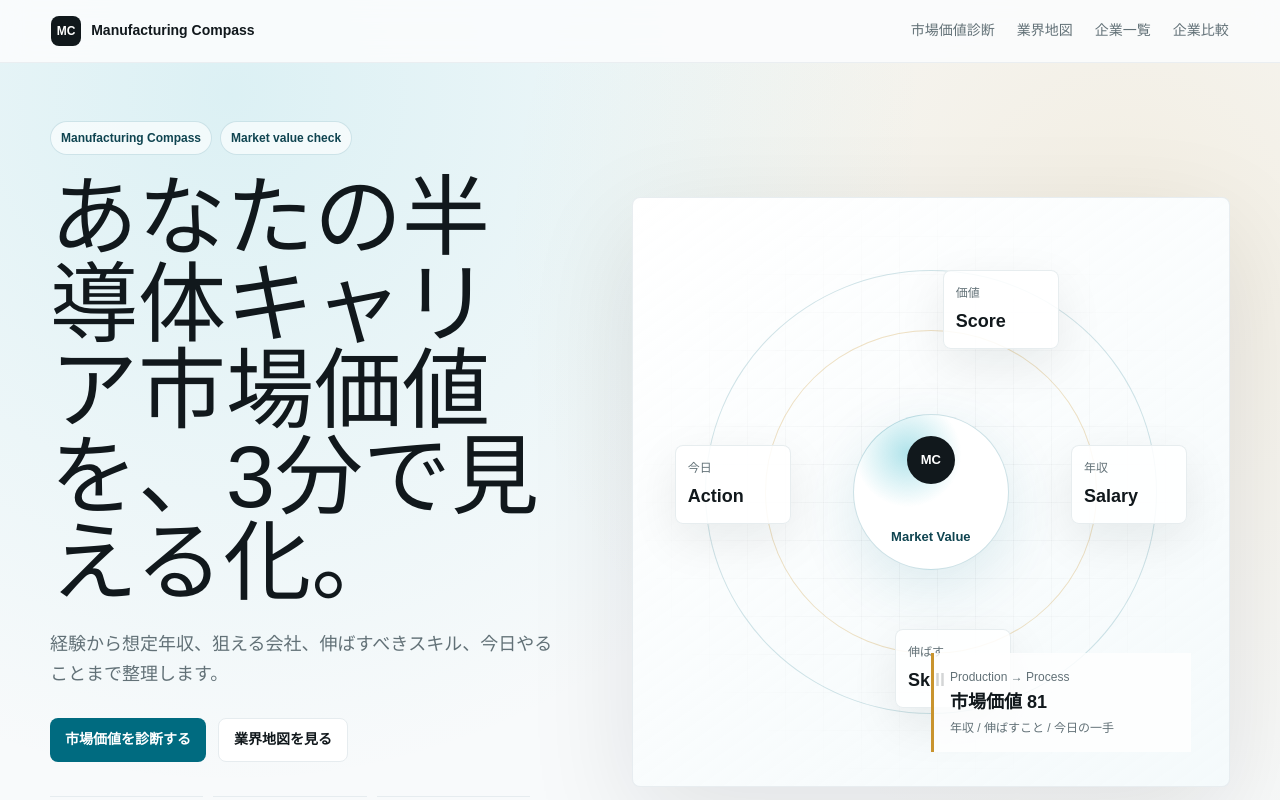
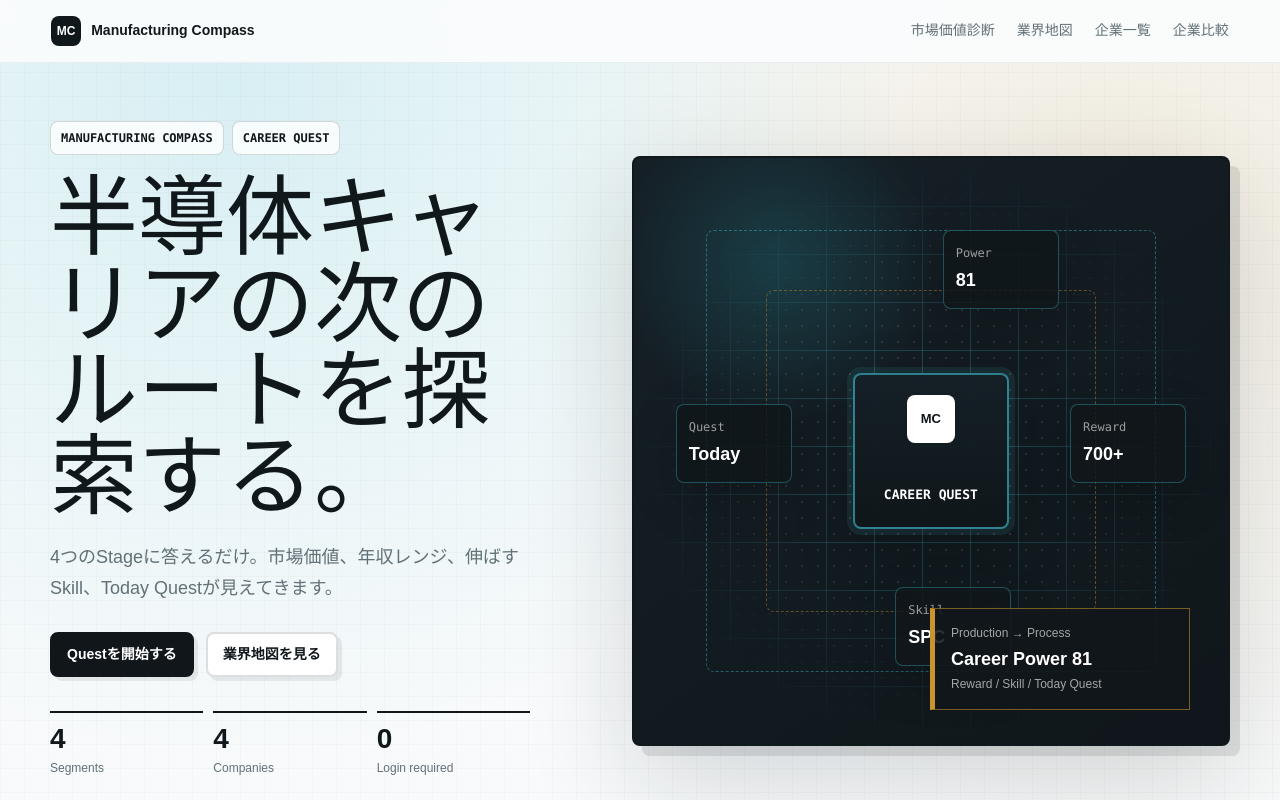
Before and after one commit to ryo0905-eng/manufacturing-compass, a Next.js app: page / in a window 1280 px wide. Shown: the top 800 px of the page. Built offline with nearby package versions, Linux system fonts and the light colour scheme.

Commit message:
Add quiet RPG career quest theme

```diff
--- a/src/app/globals.css
+++ b/src/app/globals.css
@@ -12,6 +12,10 @@
   --accent: #347e68;
   --signal: #30b6c9;
   --gold: #c9942e;
+  --quest-bg: #10161a;
+  --quest-panel: #152027;
+  --quest-line: rgba(76, 232, 255, 0.26);
+  --quest-green: #6ee7a8;
   --shadow: 0 20px 70px rgba(17, 24, 28, 0.06);
 }
 
@@ -26,9 +30,12 @@ html {
 body {
   margin: 0;
   background:
-    radial-gradient(circle at 18% 4%, rgba(48, 182, 201, 0.14), transparent 28%),
-    radial-gradient(circle at 88% 10%, rgba(201, 148, 46, 0.12), transparent 26%),
+    linear-gradient(rgba(17, 24, 28, 0.025) 1px, transparent 1px),
+    linear-gradient(90deg, rgba(17, 24, 28, 0.025) 1px, transparent 1px),
+    radial-gradient(circle at 18% 4%, rgba(48, 182, 201, 0.16), transparent 28%),
+    radial-gradient(circle at 88% 10%, rgba(201, 148, 46, 0.13), transparent 26%),
     var(--background);
+  background-size: 24px 24px, 24px 24px, auto, auto, auto;
   color: var(--text);
   font-family: Arial, "Hiragino Sans", "Yu Gothic", "Meiryo", sans-serif;
   line-height: 1.7;
@@ -127,16 +134,18 @@ select {
   flex-wrap: wrap;
   gap: 8px;
   margin-bottom: 20px;
-  color: var(--primary-dark);
+  color: var(--quest-bg);
   font-size: 12px;
   font-weight: 700;
 }
 
 .hero-kicker span {
-  border: 1px solid rgba(0, 107, 128, 0.16);
-  border-radius: 999px;
-  background: rgba(255, 255, 255, 0.62);
+  border: 1px solid rgba(17, 24, 28, 0.16);
+  border-radius: 8px;
+  background: rgba(255, 255, 255, 0.78);
   padding: 6px 10px;
+  font-family: ui-monospace, SFMono-Regular, Menlo, Monaco, Consolas, monospace;
+  text-transform: uppercase;
 }
 
 .home-hero .hero-copy h1 {
@@ -163,7 +172,7 @@ select {
 }
 
 .hero-metrics div {
-  border-top: 1px solid var(--line);
+  border-top: 2px solid var(--quest-bg);
   padding-top: 12px;
 }
 
@@ -181,12 +190,13 @@ select {
 .compass-stage {
   position: relative;
   min-height: 590px;
-  border: 1px solid rgba(230, 236, 239, 0.9);
+  border: 2px solid rgba(17, 24, 28, 0.92);
   border-radius: 8px;
   background:
-    linear-gradient(145deg, rgba(255, 255, 255, 0.94), rgba(240, 248, 250, 0.7)),
-    #fff;
-  box-shadow: 0 34px 110px rgba(17, 24, 28, 0.1);
+    radial-gradient(circle at 24% 18%, rgba(48, 182, 201, 0.2), transparent 24%),
+    linear-gradient(145deg, rgba(21, 32, 39, 0.96), rgba(16, 22, 26, 0.98)),
+    var(--quest-bg);
+  box-shadow: 10px 10px 0 rgba(17, 24, 28, 0.1), 0 34px 110px rgba(17, 24, 28, 0.16);
   overflow: hidden;
 }
 
@@ -194,22 +204,23 @@ select {
   position: absolute;
   inset: 0;
   background:
-    linear-gradient(rgba(17, 24, 28, 0.04) 1px, transparent 1px),
-    linear-gradient(90deg, rgba(17, 24, 28, 0.04) 1px, transparent 1px);
-  background-size: 38px 38px;
+    radial-gradient(circle, rgba(255, 255, 255, 0.16) 1px, transparent 1px),
+    linear-gradient(var(--quest-line) 1px, transparent 1px),
+    linear-gradient(90deg, var(--quest-line) 1px, transparent 1px);
+  background-size: 16px 16px, 48px 48px, 48px 48px;
   mask-image: radial-gradient(circle at 50% 50%, #000 10%, transparent 72%);
 }
 
 .compass-orbit {
   position: absolute;
   inset: 72px;
-  border: 1px solid rgba(0, 107, 128, 0.18);
-  border-radius: 50%;
+  border: 1px dashed rgba(76, 232, 255, 0.34);
+  border-radius: 8px;
 }
 
 .orbit-two {
   inset: 132px;
-  border-color: rgba(201, 148, 46, 0.28);
+  border-color: rgba(201, 148, 46, 0.44);
 }
 
 .compass-core {
@@ -220,12 +231,11 @@ select {
   width: 156px;
   height: 156px;
   place-items: center;
-  border: 1px solid rgba(0, 107, 128, 0.2);
-  border-radius: 50%;
+  border: 2px solid rgba(76, 232, 255, 0.5);
+  border-radius: 8px;
   background:
-    radial-gradient(circle at 35% 25%, rgba(48, 182, 201, 0.38), transparent 35%),
-    #fff;
-  box-shadow: 0 18px 60px rgba(0, 107, 128, 0.12);
+    linear-gradient(180deg, rgba(21, 32, 39, 0.95), rgba(16, 22, 26, 0.96));
+  box-shadow: 0 0 0 6px rgba(76, 232, 255, 0.08), 0 18px 60px rgba(0, 0, 0, 0.24);
   transform: translate(-50%, -50%);
 }
 
@@ -234,16 +244,18 @@ select {
   width: 48px;
   height: 48px;
   place-items: center;
-  border-radius: 50%;
-  background: var(--text);
+  border-radius: 8px;
+  background: #fff;
+  color: var(--quest-bg);
+  font-size: 13px;
+  font-weight: 800;
+}
+
+.compass-core strong {
   color: #fff;
   font-size: 13px;
-  font-weight: 800;
-}
-
-.compass-core strong {
-  color: var(--primary-dark);
-  font-size: 13px;
+  font-family: ui-monospace, SFMono-Regular, Menlo, Monaco, Consolas, monospace;
+  text-transform: uppercase;
 }
 
 .compass-node {
@@ -251,16 +263,18 @@ select {
   display: grid;
   gap: 2px;
   min-width: 116px;
-  border: 1px solid rgba(230, 236, 239, 0.95);
-  border-radius: 8px;
-  background: rgba(255, 255, 255, 0.86);
+  border: 1px solid rgba(76, 232, 255, 0.28);
+  border-radius: 8px;
+  background: rgba(16, 22, 26, 0.82);
+  color: #fff;
   padding: 12px;
-  box-shadow: 0 16px 48px rgba(17, 24, 28, 0.08);
+  box-shadow: 0 16px 48px rgba(0, 0, 0, 0.18);
 }
 
 .compass-node span {
-  color: var(--muted);
+  color: rgba(255, 255, 255, 0.58);
   font-size: 12px;
+  font-family: ui-monospace, SFMono-Regular, Menlo, Monaco, Consolas, monospace;
 }
 
 .compass-node strong {
@@ -294,14 +308,16 @@ select {
   display: grid;
   gap: 4px;
   width: min(260px, calc(100% - 76px));
-  border-left: 3px solid var(--gold);
-  background: rgba(255, 255, 255, 0.82);
+  border: 1px solid rgba(201, 148, 46, 0.56);
+  border-left: 5px solid var(--gold);
+  background: rgba(16, 22, 26, 0.88);
+  color: #fff;
   padding: 14px 16px;
 }
 
 .route-card span,
 .route-card small {
-  color: var(--muted);
+  color: rgba(255, 255, 255, 0.62);
   font-size: 12px;
 }
 
@@ -755,10 +771,14 @@ select {
 .quiz-card,
 .quiz-result-card {
   width: min(720px, 100%);
-  border: 1px solid var(--line);
-  border-radius: 8px;
-  background: rgba(255, 255, 255, 0.96);
-  box-shadow: 0 28px 100px rgba(17, 24, 28, 0.08);
+  border: 2px solid rgba(17, 24, 28, 0.92);
+  border-radius: 8px;
+  background:
+    linear-gradient(rgba(17, 24, 28, 0.03) 1px, transparent 1px),
+    linear-gradient(90deg, rgba(17, 24, 28, 0.03) 1px, transparent 1px),
+    rgba(255, 255, 255, 0.98);
+  background-size: 18px 18px;
+  box-shadow: 8px 8px 0 rgba(17, 24, 28, 0.09), 0 28px 100px rgba(17, 24, 28, 0.1);
 }
 
 .quiz-card {
@@ -773,23 +793,28 @@ select {
 }
 
 .quiz-progress span {
-  color: var(--muted);
+  color: var(--quest-bg);
   font-size: 13px;
   font-weight: 800;
+  font-family: ui-monospace, SFMono-Regular, Menlo, Monaco, Consolas, monospace;
+  text-transform: uppercase;
 }
 
 .quiz-progress div {
-  height: 5px;
-  border-radius: 999px;
-  background: var(--surface-soft);
+  height: 10px;
+  border: 2px solid var(--quest-bg);
+  border-radius: 0;
+  background: #fff;
   overflow: hidden;
 }
 
 .quiz-progress i {
   display: block;
   height: 100%;
-  border-radius: inherit;
-  background: var(--text);
+  border-radius: 0;
+  background:
+    repeating-linear-gradient(90deg, rgba(255, 255, 255, 0.28) 0 4px, transparent 4px 8px),
+    var(--quest-green);
 }
 
 .quiz-card h1 {
@@ -813,7 +838,7 @@ select {
 
 .quiz-option {
   min-height: 104px;
-  border: 1px solid var(--line);
+  border: 2px solid rgba(17, 24, 28, 0.14);
   border-radius: 8px;
   background: #fff;
   color: var(--text);
@@ -823,7 +848,14 @@ select {
   gap: 6px;
   padding: 18px;
   text-align: left;
-  transition: border-color 160ms ease, box-shadow 160ms ease, transform 160ms ease;
+  transition: border-color 160ms ease, box-shadow 160ms ease, transform 160ms ease, background 160ms ease;
+}
+
+.quiz-option::before {
+  content: ">";
+  color: rgba(0, 107, 128, 0.36);
+  font-family: ui-monospace, SFMono-Regular, Menlo, Monaco, Consolas, monospace;
+  font-weight: 900;
 }
 
 .quiz-option strong {
@@ -839,13 +871,15 @@ select {
 
 .quiz-option:hover,
 .quiz-option.active {
-  border-color: rgba(0, 107, 128, 0.44);
-  box-shadow: 0 16px 46px rgba(0, 107, 128, 0.12);
+  border-color: var(--quest-bg);
+  box-shadow: 6px 6px 0 rgba(48, 182, 201, 0.18);
   transform: translateY(-1px);
 }
 
 .quiz-option.active {
-  background: linear-gradient(180deg, rgba(48, 182, 201, 0.13), #fff);
+  background:
+    linear-gradient(90deg, rgba(110, 231, 168, 0.18), transparent 52%),
+    #fff;
 }
 
 .quiz-actions {
@@ -865,12 +899,70 @@ select {
   justify-self: stretch;
   min-height: 360px;
   align-content: end;
-  border: 1px solid rgba(0, 107, 128, 0.18);
-  border-radius: 8px;
-  background: linear-gradient(135deg, #11181c, #0f4450 72%, #006b80);
+  position: relative;
+  border: 2px solid rgba(17, 24, 28, 0.92);
+  border-radius: 8px;
+  background:
+    radial-gradient(circle at 28% 20%, rgba(110, 231, 168, 0.24), transparent 18%),
+    linear-gradient(var(--quest-line) 1px, transparent 1px),
+    linear-gradient(90deg, var(--quest-line) 1px, transparent 1px),
+    linear-gradient(135deg, #11181c, #0f4450 72%, #006b80);
+  background-size: auto, 28px 28px, 28px 28px, auto;
   color: #fff;
   padding: 24px;
-  box-shadow: 0 28px 100px rgba(17, 24, 28, 0.12);
+  box-shadow: 8px 8px 0 rgba(17, 24, 28, 0.12), 0 28px 100px rgba(17, 24, 28, 0.14);
+  overflow: hidden;
+}
+
+.quiz-side::after {
+  content: "";
+  position: absolute;
+  inset: 0;
+  background: repeating-linear-gradient(0deg, rgba(255, 255, 255, 0.05) 0 1px, transparent 1px 5px);
+  pointer-events: none;
+}
+
+.quest-map {
+  position: absolute;
+  inset: 24px 24px auto;
+  height: 150px;
+}
+
+.quest-map i {
+  position: absolute;
+  width: 18px;
+  height: 18px;
+  border: 2px solid rgba(255, 255, 255, 0.72);
+  background: rgba(110, 231, 168, 0.62);
+  box-shadow: 0 0 22px rgba(110, 231, 168, 0.32);
+}
+
+.quest-map i:nth-child(1) {
+  top: 18px;
+  left: 20px;
+}
+
+.quest-map i:nth-child(2) {
+  top: 52px;
+  left: 76px;
+  background: rgba(48, 182, 201, 0.66);
+}
+
+.quest-map i:nth-child(3) {
+  top: 96px;
+  left: 132px;
+  background: rgba(201, 148, 46, 0.72);
+}
+
+.quest-map i:nth-child(4) {
+  top: 40px;
+  right: 62px;
+}
+
+.quest-map i:nth-child(5) {
+  top: 112px;
+  right: 24px;
+  background: #fff;
 }
 
 .quiz-side span {
@@ -879,6 +971,8 @@ select {
   height: 42px;
   align-items: center;
   justify-content: center;
+  position: relative;
+  z-index: 1;
   border-radius: 8px;
   background: #fff;
   color: var(--text);
@@ -886,14 +980,19 @@ select {
 }
 
 .quiz-side strong {
+  position: relative;
+  z-index: 1;
   max-width: 260px;
   font-size: 34px;
   line-height: 1.05;
 }
 
 .quiz-side small {
+  position: relative;
+  z-index: 1;
   color: rgba(255, 255, 255, 0.65);
   font-weight: 800;
+  font-family: ui-monospace, SFMono-Regular, Menlo, Monaco, Consolas, monospace;
 }
 
 .quiz-result-card {
@@ -910,7 +1009,12 @@ select {
   gap: 8px;
   min-height: 270px;
   border-radius: 8px;
-  background: linear-gradient(135deg, #11181c, #0f4450 72%, #006b80);
+  border: 2px solid rgba(76, 232, 255, 0.32);
+  background:
+    linear-gradient(rgba(76, 232, 255, 0.12) 1px, transparent 1px),
+    linear-gradient(90deg, rgba(76, 232, 255, 0.12) 1px, transparent 1px),
+    linear-gradient(135deg, #11181c, #0f4450 72%, #006b80);
+  background-size: 18px 18px, 18px 18px, auto;
   color: #fff;
   padding: 22px;
 }
@@ -933,6 +1037,7 @@ select {
 .quiz-result-score strong {
   font-size: clamp(82px, 14vw, 130px);
   line-height: 0.82;
+  text-shadow: 4px 4px 0 rgba(0, 0, 0, 0.2);
 }
 
 .quiz-result-main {
@@ -962,9 +1067,13 @@ select {
 .quiz-next-card {
   display: grid;
   gap: 8px;
-  border: 1px solid var(--line);
-  border-radius: 8px;
-  background: #fff;
+  border: 2px solid rgba(17, 24, 28, 0.12);
+  border-radius: 8px;
+  background:
+    linear-gradient(rgba(17, 24, 28, 0.025) 1px, transparent 1px),
+    linear-gradient(90deg, rgba(17, 24, 28, 0.025) 1px, transparent 1px),
+    #fff;
+  background-size: 14px 14px;
   padding: 14px;
 }
 
@@ -1104,19 +1213,28 @@ select {
   min-height: 42px;
   align-items: center;
   justify-content: center;
+  border: 2px solid transparent;
   border-radius: 8px;
   padding: 9px 15px;
   font-size: 14px;
-  font-weight: 700;
+  font-weight: 800;
+  box-shadow: 4px 4px 0 rgba(17, 24, 28, 0.08);
+  transition: box-shadow 160ms ease, transform 160ms ease;
+}
+
+.button:hover {
+  box-shadow: 6px 6px 0 rgba(17, 24, 28, 0.12);
+  transform: translateY(-1px);
 }
 
 .button.primary {
-  background: var(--primary);
+  border-color: var(--quest-bg);
+  background: var(--quest-bg);
   color: #fff;
 }
 
 .button.ghost {
-  border: 1px solid var(--line);
+  border-color: rgba(17, 24, 28, 0.14);
   background: #fff;
   color: var(--text);
 }
--- a/src/app/page.tsx
+++ b/src/app/page.tsx
@@ -6,10 +6,10 @@ import { companies, segments } from "@/data/companies";
 import { siteUrl } from "@/lib/format";
 
 const compassSteps = [
-  { label: "価値", value: "Score" },
-  { label: "年収", value: "Salary" },
-  { label: "伸ばす", value: "Skill" },
-  { label: "今日", value: "Action" },
+  { label: "Power", value: "81" },
+  { label: "Reward", value: "700+" },
+  { label: "Skill", value: "SPC" },
+  { label: "Quest", value: "Today" },
 ];
 
 export default function Home() {
@@ -28,12 +28,12 @@ export default function Home() {
         <div className="hero-copy">
           <div className="hero-kicker">
             <span>Manufacturing Compass</span>
-            <span>Market value check</span>
+            <span>Career Quest</span>
           </div>
-          <h1>あなたの半導体キャリア市場価値を、3分で見える化。</h1>
-          <p>経験から想定年収、狙える会社、伸ばすべきスキル、今日やることまで整理します。</p>
+          <h1>半導体キャリアの次のルートを探索する。</h1>
+          <p>4つのStageに答えるだけ。市場価値、年収レンジ、伸ばすSkill、Today Questが見えてきます。</p>
           <div className="actions">
-            <Link className="button primary" href="/career-compass">市場価値を診断する</Link>
+            <Link className="button primary" href="/career-compass">Questを開始する</Link>
             <Link className="button ghost" href="/industry-map">業界地図を見る</Link>
           </div>
           <div className="hero-metrics" aria-label="MVP の概要">
@@ -49,7 +49,7 @@ export default function Home() {
           <div className="compass-orbit orbit-two" />
           <div className="compass-core">
             <span>MC</span>
-            <strong>Market Value</strong>
+            <strong>Career Quest</strong>
           </div>
           {compassSteps.map((step, index) => (
             <div className={`compass-node node-${index + 1}`} key={step.label}>
@@ -59,8 +59,8 @@ export default function Home() {
           ))}
           <div className="route-card">
             <span>Production → Process</span>
-            <strong>市場価値 81</strong>
-            <small>年収 / 伸ばすこと / 今日の一手</small>
+            <strong>Career Power 81</strong>
+            <small>Reward / Skill / Today Quest</small>
           </div>
         </div>
       </section>
@@ -69,10 +69,10 @@ export default function Home() {
         <div className="conversion-band">
           <div>
             <p className="eyebrow">Start here</p>
-            <h2>まずは、いまの市場価値を知る。</h2>
+            <h2>まずは、キャリア探索を始める。</h2>
           </div>
           <p>職種、年数、英語、狙いから、年収レンジと次の一手を返します。</p>
-          <Link className="button primary" href="/career-compass">診断する</Link>
+          <Link className="button primary" href="/career-compass">Questを開始</Link>
         </div>
       </section>
 
--- a/src/components/CareerCompassTool.tsx
+++ b/src/components/CareerCompassTool.tsx
@@ -136,31 +136,31 @@ export function CareerCompassTool() {
       <div className="quiz-result-shell">
         <section className="quiz-result-card">
           <div className="quiz-result-score">
-            <span>市場価値スコア</span>
+            <span>Career Power</span>
             <strong>{result.score}</strong>
             <small>{result.band}</small>
           </div>
 
           <div className="quiz-result-main">
-            <p className="eyebrow">{result.profile.shortLabel}</p>
+            <p className="eyebrow">Status unlocked</p>
             <h1>{result.profile.title}</h1>
             <p>{result.profile.summary}</p>
           </div>
 
           <div className="quiz-result-grid">
             <div>
-              <span>年収目安</span>
+              <span>Reward Range</span>
               <strong>{result.profile.salaryRangeCurrent}</strong>
             </div>
             <div>
-              <span>伸ばした後</span>
+              <span>Next Reward</span>
               <strong>{result.profile.salaryRangePotential}</strong>
             </div>
           </div>
 
           <div className="quiz-result-list">
             <div>
-              <span>今狙える</span>
+              <span>Available Routes</span>
               {reachableCompanies.slice(0, 2).map((company) => (
                 <Link href={`/companies/${company.slug}` as Route} key={company.id}>
                   {company.nameJa}
@@ -168,29 +168,29 @@ export function CareerCompassTool() {
               ))}
             </div>
             <div>
-              <span>伸ばす</span>
+              <span>Skill Tree</span>
               {result.profile.growthLevers.slice(0, 2).map((item) => (
                 <b key={item}>{item}</b>
               ))}
             </div>
             <div>
-              <span>今日</span>
+              <span>Today Quest</span>
               <b>{result.profile.actionsToday[0]}</b>
             </div>
           </div>
 
           <div className="quiz-next-card">
-            <span>次の一手</span>
+            <span>Next Mission</span>
             <strong>{result.profile.roadmap30Days[0]}</strong>
             <p>{result.focus}</p>
           </div>
 
           <div className="quiz-result-actions">
             <a className="button primary" href={partner?.url ?? "#"}>
-              転職相談を見る
+              相談ルートを見る
             </a>
             <button className="button ghost" onClick={restart} type="button">
-              もう一度
+              もう一度探索
             </button>
             <small>{partner?.disclosureText ?? "本ページには広告リンクが含まれる場合があります。"}</small>
           </div>
@@ -204,14 +204,14 @@ export function CareerCompassTool() {
       <section className="quiz-card">
         <div className="quiz-progress">
           <span>
-            {step + 1} / {questionSteps.length}
+            Stage {step + 1} / {questionSteps.length}
           </span>
           <div aria-hidden="true">
             <i style={{ width: `${((step + 1) / questionSteps.length) * 100}%` }} />
           </div>
         </div>
 
-        <p className="eyebrow">Market value check</p>
+        <p className="eyebrow">Career Quest</p>
         <h1>{currentStep.question}</h1>
         <p>{currentStep.helper}</p>
 
@@ -239,15 +239,22 @@ export function CareerCompassTool() {
             戻る
           </button>
           <button className="button primary" disabled={!currentValue} onClick={goNext} type="button">
-            {step === questionSteps.length - 1 ? "結果を見る" : "次へ"}
+            {step === questionSteps.length - 1 ? "ステータスを見る" : "次のStageへ"}
           </button>
         </div>
       </section>
 
       <aside className="quiz-side" aria-hidden="true">
+        <div className="quest-map">
+          <i />
+          <i />
+          <i />
+          <i />
+          <i />
+        </div>
         <span>MC</span>
-        <strong>半導体キャリア市場価値診断</strong>
-        <small>4 questions</small>
+        <strong>Career Quest</strong>
+        <small>Semiconductor route finder</small>
       </aside>
     </div>
   );
```
Also changed, not shown: 2 other files (tests, documents, lock files or other folders).
